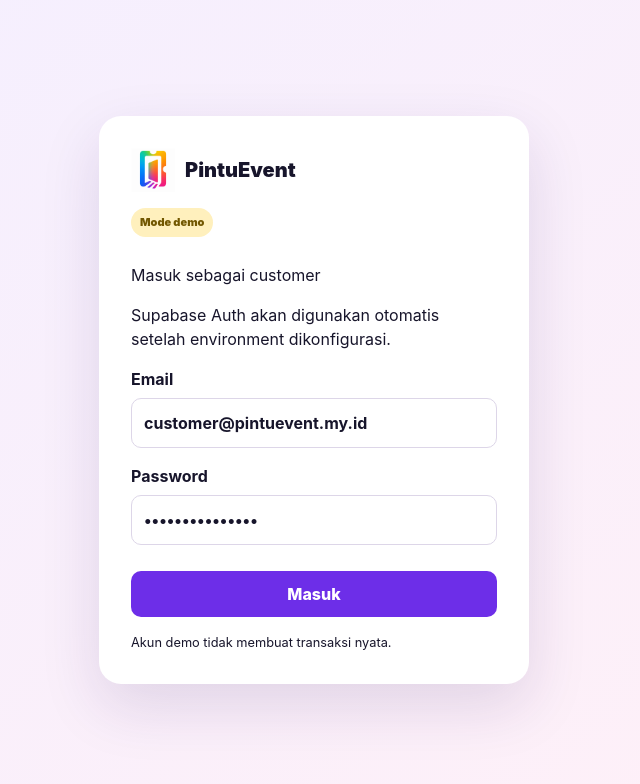
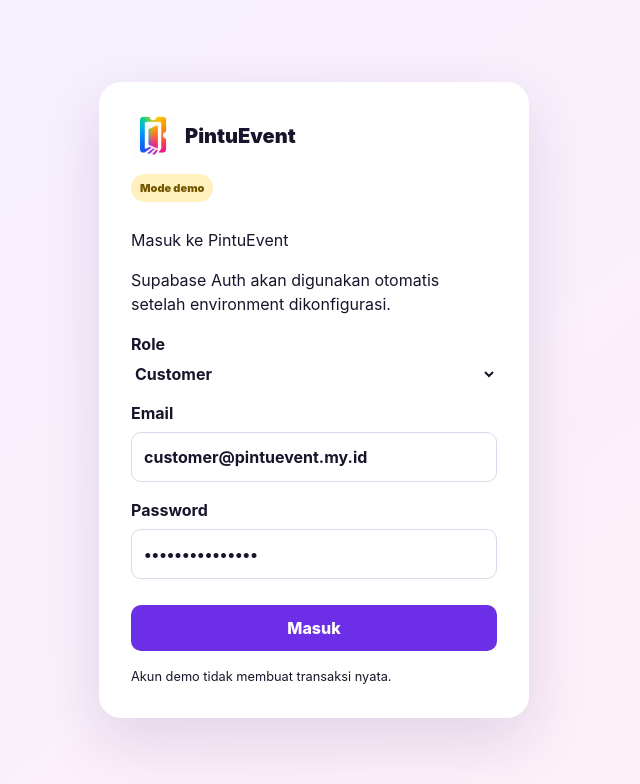
Before and after one commit to andreputraa07/pintuevent, a Next.js app: page /login in a window 1280 px wide. Shown: the top 784 px of the page, without its empty margins (326-966 px from the left). Built offline with nearby package versions, Linux system fonts and the light colour scheme.

Commit message:
Add organizer operations dashboard and services

```diff
--- a/app/login/page.tsx
+++ b/app/login/page.tsx
@@ -5,12 +5,12 @@
 import { FormEvent, Suspense, useState } from "react";
 
 function LoginForm() {
-  const params = useSearchParams(); const [email, setEmail] = useState("customer@pintuevent.my.id");
+  const params = useSearchParams(); const requestedRole = params.get("role") || "customer"; const [role, setRole] = useState(requestedRole); const [email, setEmail] = useState(`${requestedRole}@pintuevent.my.id`);
   function submit(event: FormEvent) {
     event.preventDefault();
-    localStorage.setItem("pintuevent_session", JSON.stringify({ id: "demo-customer", email, role: "customer", status: "active" }));
-    location.href = params.get("returnTo") || "/dashboard";
+    localStorage.setItem("pintuevent_session", JSON.stringify({ id: `demo-${role}`, email, role, status: "active" }));
+    location.href = params.get("returnTo") || (role === "customer" ? "/dashboard" : `/${role}`);
   }
-  return <main className="auth-page"><form className="auth-card" onSubmit={submit}><a href="/" className="portal-brand"><Image src="/pintuevent-favicon.png" alt="" width={44} height={44} /> PintuEvent</a><span className="demo-chip">Mode demo</span><h1>Masuk sebagai customer</h1><p>Supabase Auth akan digunakan otomatis setelah environment dikonfigurasi.</p><label>Email<input type="email" value={email} onChange={(e) => setEmail(e.target.value)} required /></label><label>Password<input type="password" defaultValue="pintuevent-demo" required /></label><button className="portal-button">Masuk</button><small>Akun demo tidak membuat transaksi nyata.</small></form></main>;
+  return <main className="auth-page"><form className="auth-card" onSubmit={submit}><a href="/" className="portal-brand"><Image src="/pintuevent-favicon.png" alt="" width={44} height={44} /> PintuEvent</a><span className="demo-chip">Mode demo</span><h1>Masuk ke PintuEvent</h1><p>Supabase Auth akan digunakan otomatis setelah environment dikonfigurasi.</p><label>Role<select value={role} onChange={(e)=>{setRole(e.target.value);setEmail(`${e.target.value}@pintuevent.my.id`)}}><option value="customer">Customer</option><option value="organizer">Organizer</option><option value="admin">Admin</option></select></label><label>Email<input type="email" value={email} onChange={(e) => setEmail(e.target.value)} required /></label><label>Password<input type="password" defaultValue="pintuevent-demo" required /></label><button className="portal-button">Masuk</button><small>Akun demo tidak membuat transaksi nyata.</small></form></main>;
 }
 export default function LoginPage() { return <Suspense><LoginForm /></Suspense>; }
--- /dev/null
+++ b/app/organizer/[[...segments]]/page.tsx
@@ -0,0 +1,2 @@
+import OperationsDashboard from "@/app/operations/OperationsDashboard";
+export default async function Page({params}:{params:Promise<{segments?:string[]}>}){const {segments=[]}=await params;return <OperationsDashboard role="organizer" segments={segments}/>}
--- /dev/null
+++ b/src/services/attendeeService.js
@@ -0,0 +1 @@
+export function sanitizeCsvCell(value){const text=String(value??"").replaceAll('"','""');return `"${/^[=+\-@]/.test(text)?"'":""}${text}"`}
--- /dev/null
+++ b/src/services/checkInService.js
@@ -0,0 +1,2 @@
+import { isSupabaseConfigured, supabase } from "./supabaseClient";
+export async function checkInTicket(eventId,qrValue){if(!isSupabaseConfigured)return{status:"valid",event_id:eventId,qr_value:qrValue};const{data,error}=await supabase.rpc("check_in_ticket",{target_event_id:eventId,scanned_qr:qrValue});if(error)throw error;return data}
--- /dev/null
+++ b/src/services/financeService.js
@@ -0,0 +1 @@
+export async function getFinanceSummary(){return{gross:386000000,fees:19300000,refunds:0,net:366700000}}
--- /dev/null
+++ b/src/services/organizerService.js
@@ -0,0 +1,3 @@
+import { isSupabaseConfigured, supabase } from "./supabaseClient";
+export async function getOrganizerDashboard(organizerId){if(!isSupabaseConfigured)return{mode:"demo",totals:{events:12,sold:2648,gross:386000000}};const{data,error}=await supabase.rpc("get_organizer_dashboard",{target_organizer_id:organizerId});if(error)throw error;return data}
+export async function createEventDraft(payload){if(!isSupabaseConfigured)return{id:`demo-event-${Date.now()}`,status:"draft",...payload};const{data,error}=await supabase.from("events").insert(payload).select().single();if(error)throw error;return data}
--- /dev/null
+++ b/src/services/salesService.js
@@ -0,0 +1 @@
+export { getOrganizerDashboard as getSalesSummary } from "./organizerService";
--- /dev/null
+++ b/src/services/storageService.js
@@ -0,0 +1 @@
+export function validateEventImage(file){if(!file)return"File wajib dipilih.";if(!["image/jpeg","image/png","image/webp"].includes(file.type))return"Format gambar tidak didukung.";if(file.size>5*1024*1024)return"Ukuran maksimal 5 MB.";return null}
--- /dev/null
+++ b/src/services/withdrawalService.js
@@ -0,0 +1 @@
+export function validateWithdrawal(amount,balance){if(amount<=0)return"Jumlah harus lebih dari nol.";if(amount>balance)return"Jumlah melebihi saldo tersedia.";return null}
```
Also changed, not shown: app/operations/OperationsDashboard.tsx (added, +9 -0 lines).
